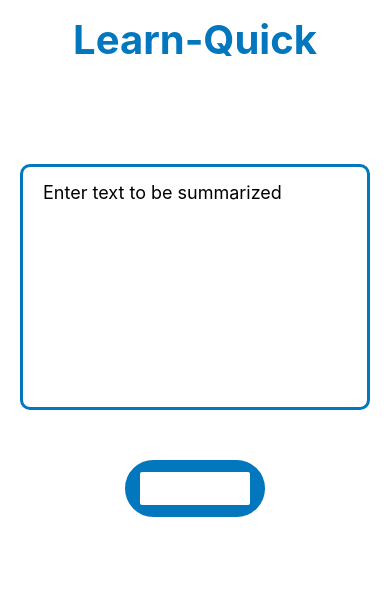
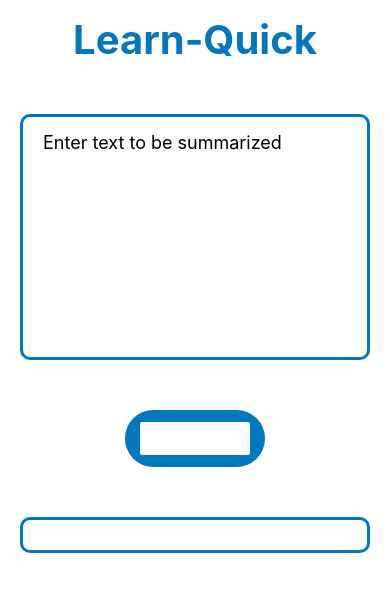
Before and after one commit to likesunny-yon/learn-quick, a React Native app: screen / in a window 390 px wide. Shown: the top 592 px of the page. Built offline with nearby package versions, Linux system fonts and the light colour scheme.

Commit message:
made content scrollable + result container

```diff
--- a/App.js
+++ b/App.js
@@ -1,5 +1,5 @@
 import React, { useState } from 'react';
-import { View, Text, Button , TextInput} from 'react-native';
+import { View, Text, Button , TextInput, ScrollView} from 'react-native';
 import { StyleSheet, SafeAreaView } from 'react-native';
 import { TouchableWithoutFeedback, Keyboard } from 'react-native';
 import { Configuration, OpenAIApi } from 'openai';
@@ -20,10 +20,14 @@
     // safeareaview - fixes cover up by iphone notch etc. -> not displayed under it
     <SafeAreaView style={styles.container}>
 
+      {/* makes all content scrollable */}
+      <ScrollView>
         <View style={styles.contentContainer}>
 
+          {/* title */}
           <Text style={styles.title}>Learn-Quick</Text>
 
+          {/* text input field for query */}
           <View style={styles.textInputContainer}>
               <TextInput
                 placeholder="Enter text to be summarized"
@@ -38,13 +42,20 @@
               />
           </View>
 
+          {/* button to summarize */}
           <View style={styles.buttonSummarizeContainer}>
             <Button
               title="Summarize !"
               color="white"
             />
           </View>
+
+          {/* response from server -> result */}
+          <View style={styles.resultContainer}>
+            <Text style={styles.resultText}>{value}</Text>
           </View>
+        </View>
+      </ScrollView>
 
     </SafeAreaView>
   );
--- a/styles/styles.js
+++ b/styles/styles.js
@@ -29,7 +29,7 @@
     borderWidth: 3,
     borderColor: '#0277bd',
     borderRadius: 10,
-    marginTop: 100,
+    marginTop: 50,
     width: 350,
     paddingHorizontal: 20,
     paddingVertical: 15,
@@ -52,6 +52,18 @@
     paddingHorizontal: 10,
     paddingVertical: 10,
   },
+  resultContainer:{
+    marginTop: 50,
+    borderWidth: 3,
+    borderColor: '#0277bd',
+    width: 350,
+    borderRadius: 10,
+    paddingHorizontal: 20,
+    paddingVertical: 15,
+  },
+  resultText:{
+    fontSize: 18,
+  },
 });
 
 export default styles;
```
Lines whose indentation alone changed are shown as unchanged.
